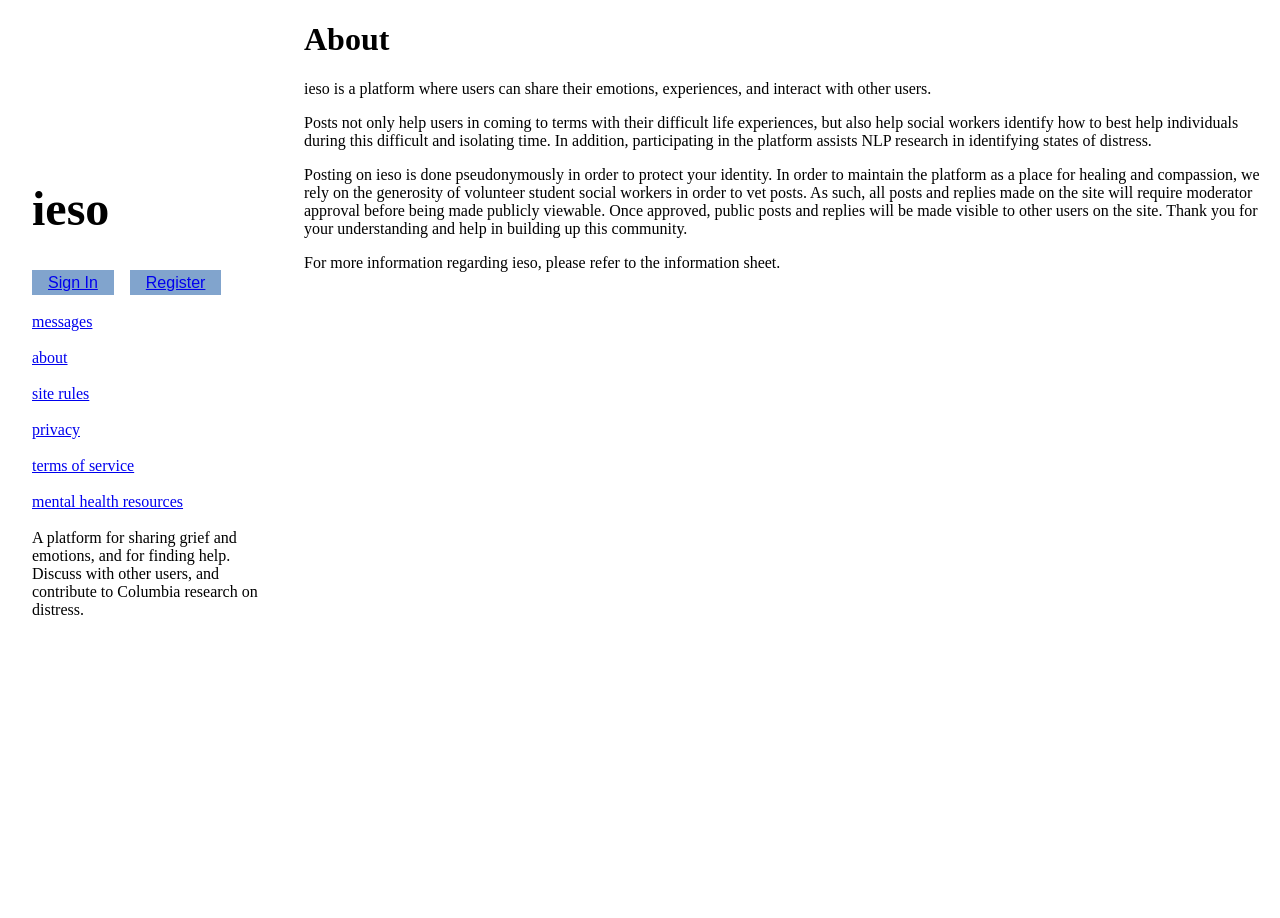
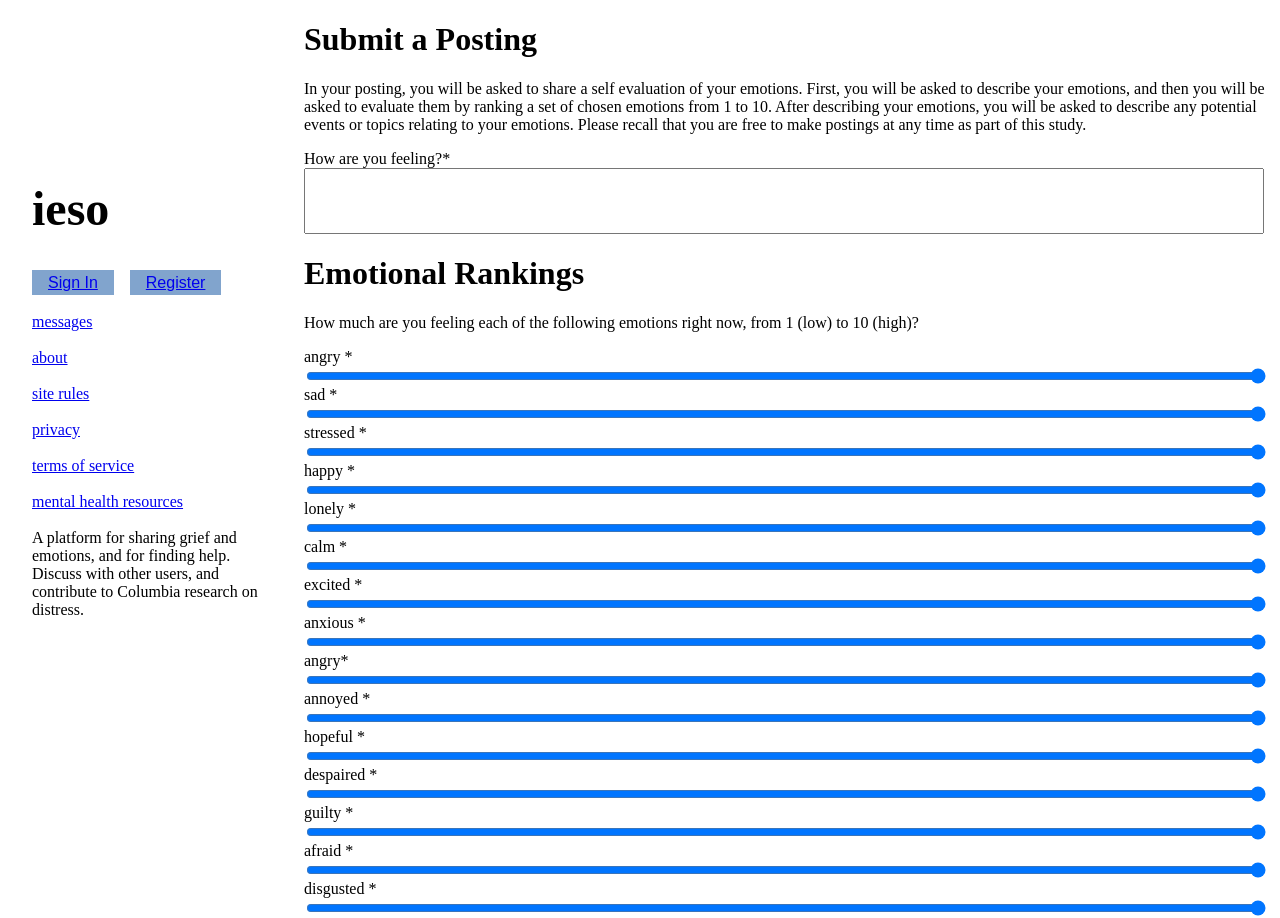
Before and after one commit to cruxcode/ieso, a React (Create React App) app: page /createpost in a window 1280 px wide. Shown: the top 918 px of the page. Before the commit the page ends 800 px from the top, so only its background shows below. Built offline with nearby package versions, Linux system fonts and the light colour scheme.

Commit message:
creating post

```diff
--- a/src/screens/Base/Base.tsx
+++ b/src/screens/Base/Base.tsx
@@ -3,6 +3,7 @@ import { BrowserRouter as Router, Switch, Route, Link } from "react-router-dom";
 import { Brand } from "../../components/Brand";
 import { Button } from "../../components/Button";
 import { About } from "../About/About";
+import { CreatePost } from "../CreatePost/CreatePost";
 import { Privacy } from "../Privacy/Privacy";
 import { Resources } from "../Resources/Resources";
 import { SiteRules } from "../SiteRules/SiteRules";
@@ -90,6 +91,9 @@ export const Base: React.FC<BaseProps> = (props) => {
 							<Route path="/resources">
 								<Resources />
 							</Route>
+							<Route path="/createpost">
+								<CreatePost />
+							</Route>
 							<Route path="/">
 								<About />
 							</Route>
--- /dev/null
+++ b/src/screens/CreatePost/CreatePost.tsx
@@ -0,0 +1,261 @@
+import React from "react";
+
+export interface CreatePostProps {}
+
+export const CreatePost: React.FC<CreatePostProps> = (props) => {
+	return (
+		<div style={{ textAlign: "left" }}>
+			<h1>Submit a Posting</h1>
+			<p>
+				In your posting, you will be asked to share a self evaluation of
+				your emotions. First, you will be asked to describe your
+				emotions, and then you will be asked to evaluate them by ranking
+				a set of chosen emotions from 1 to 10. After describing your
+				emotions, you will be asked to describe any potential events or
+				topics relating to your emotions. Please recall that you are
+				free to make postings at any time as part of this study.
+			</p>
+			<div>
+				<label htmlFor="feelingtext">How are you feeling?*</label>
+				<textarea
+					rows={4}
+					style={{
+						display: "block",
+						width: "calc(100% - 1rem)",
+						boxSizing: "border-box",
+						resize: "none",
+					}}
+				/>
+			</div>
+			<h1>Emotional Rankings</h1>
+			<p>
+				How much are you feeling each of the following emotions right
+				now, from 1 (low) to 10 (high)?
+			</p>
+			<div>
+				<label htmlFor="angry">angry *</label>
+				<input
+					type="range"
+					style={{
+						display: "block",
+						width: "calc(100% - 1rem)",
+						boxSizing: "border-box",
+						resize: "none",
+					}}
+					min={0}
+					max={10}
+				></input>
+			</div>
+			<div>
+				<label htmlFor="sad">sad *</label>
+				<input
+					type="range"
+					style={{
+						display: "block",
+						width: "calc(100% - 1rem)",
+						boxSizing: "border-box",
+						resize: "none",
+					}}
+					min={0}
+					max={10}
+				></input>
+			</div>
+			<div>
+				<label htmlFor="stressed">stressed *</label>
+				<input
+					type="range"
+					style={{
+						display: "block",
+						width: "calc(100% - 1rem)",
+						boxSizing: "border-box",
+						resize: "none",
+					}}
+					min={0}
+					max={10}
+				></input>
+			</div>
+			<div>
+				<label htmlFor="happy">happy *</label>
+				<input
+					type="range"
+					style={{
+						display: "block",
+						width: "calc(100% - 1rem)",
+						boxSizing: "border-box",
+						resize: "none",
+					}}
+					min={0}
+					max={10}
+				></input>
+			</div>
+			<div>
+				<label htmlFor="lonely">lonely *</label>
+				<input
+					type="range"
+					style={{
+						display: "block",
+						width: "calc(100% - 1rem)",
+						boxSizing: "border-box",
+						resize: "none",
+					}}
+					min={0}
+					max={10}
+				></input>
+			</div>
+			<div>
+				<label htmlFor="calm">calm *</label>
+				<input
+					type="range"
+					style={{
+						display: "block",
+						width: "calc(100% - 1rem)",
+						boxSizing: "border-box",
+						resize: "none",
+					}}
+					min={0}
+					max={10}
+				></input>
+			</div>
+			<div>
+				<label htmlFor="exicted">excited *</label>
+				<input
+					type="range"
+					style={{
+						display: "block",
+						width: "calc(100% - 1rem)",
+						boxSizing: "border-box",
+						resize: "none",
+					}}
+					min={0}
+					max={10}
+				></input>
+			</div>
+			<div>
+				<label htmlFor="anxious">anxious *</label>
+				<input
+					type="range"
+					style={{
+						display: "block",
+						width: "calc(100% - 1rem)",
+						boxSizing: "border-box",
+						resize: "none",
+					}}
+					min={0}
+					max={10}
+				></input>
+			</div>
+			<div>
+				<label htmlFor="angry">angry*</label>
+				<input
+					type="range"
+					style={{
+						display: "block",
+						width: "calc(100% - 1rem)",
+						boxSizing: "border-box",
+						resize: "none",
+					}}
+					min={0}
+					max={10}
+				></input>
+			</div>
+			<div>
+				<label htmlFor="annoyed">annoyed *</label>
+				<input
+					type="range"
+					style={{
+						display: "block",
+						width: "calc(100% - 1rem)",
+						boxSizing: "border-box",
+						resize: "none",
+					}}
+					min={0}
+					max={10}
+				></input>
+			</div>
+			<div>
+				<label htmlFor="hopeful">hopeful *</label>
+				<input
+					type="range"
+					style={{
+						display: "block",
+						width: "calc(100% - 1rem)",
+						boxSizing: "border-box",
+						resize: "none",
+					}}
+					min={0}
+					max={10}
+				></input>
+			</div>
+			<div>
+				<label htmlFor="despaired">despaired *</label>
+				<input
+					type="range"
+					style={{
+						display: "block",
+						width: "calc(100% - 1rem)",
+						boxSizing: "border-box",
+						resize: "none",
+					}}
+					min={0}
+					max={10}
+				></input>
+			</div>
+			<div>
+				<label htmlFor="guilty">guilty *</label>
+				<input
+					type="range"
+					style={{
+						display: "block",
+						width: "calc(100% - 1rem)",
+						boxSizing: "border-box",
+						resize: "none",
+					}}
+					min={0}
+					max={10}
+				></input>
+			</div>
+			<div>
+				<label htmlFor="afraid">afraid *</label>
+				<input
+					type="range"
+					style={{
+						display: "block",
+						width: "calc(100% - 1rem)",
+						boxSizing: "border-box",
+						resize: "none",
+					}}
+					min={0}
+					max={10}
+				></input>
+			</div>
+			<div>
+				<label htmlFor="disgusted">disgusted *</label>
+				<input
+					type="range"
+					style={{
+						display: "block",
+						width: "calc(100% - 1rem)",
+						boxSizing: "border-box",
+						resize: "none",
+					}}
+					min={0}
+					max={10}
+				></input>
+			</div>
+			<div>
+				<label htmlFor="surprised">surprised *</label>
+				<input
+					type="range"
+					style={{
+						display: "block",
+						width: "calc(100% - 1rem)",
+						boxSizing: "border-box",
+						resize: "none",
+					}}
+					min={0}
+					max={10}
+				></input>
+			</div>
+		</div>
+	);
+};
```
